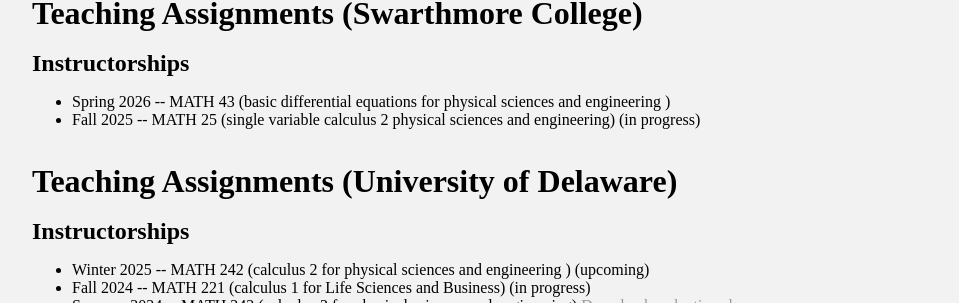
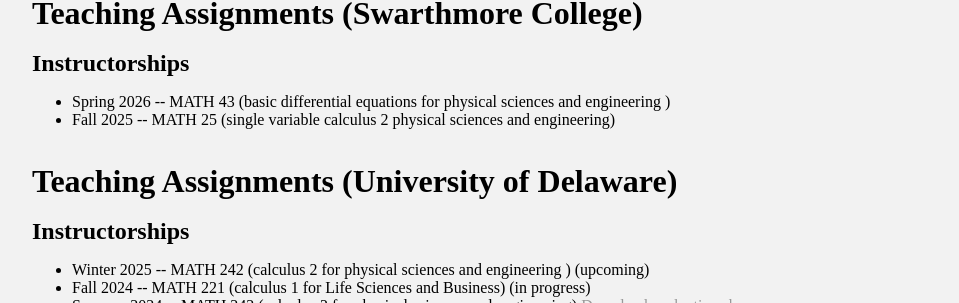
Before and after one commit to kataboh/kataboh.github.io, a Jekyll site: the page built from teaching.html, in a window 1280 px wide. Shown: the part 490-793 px from the top of the page, without its empty margins (160-1119 px from the left). Built offline with Jekyll 4.4.1, drawn with Linux system fonts in a browser that asks for light colours.

Commit message:
Update teaching.html

```diff
--- a/teaching.html
+++ b/teaching.html
@@ -28,7 +28,7 @@
 	<font size="5"><b>Instructorships</b></font>
 	<ul>
 		<li>Spring 2026  --  MATH 43 (basic differential equations for physical sciences and engineering )  </li>
-		<li>Fall 2025 --  MATH 25 (single variable calculus 2 physical sciences and engineering) (in progress)</li>
+		<li>Fall 2025 --  MATH 25 (single variable calculus 2 physical sciences and engineering) </li>
 
 	</ul>
 
```
